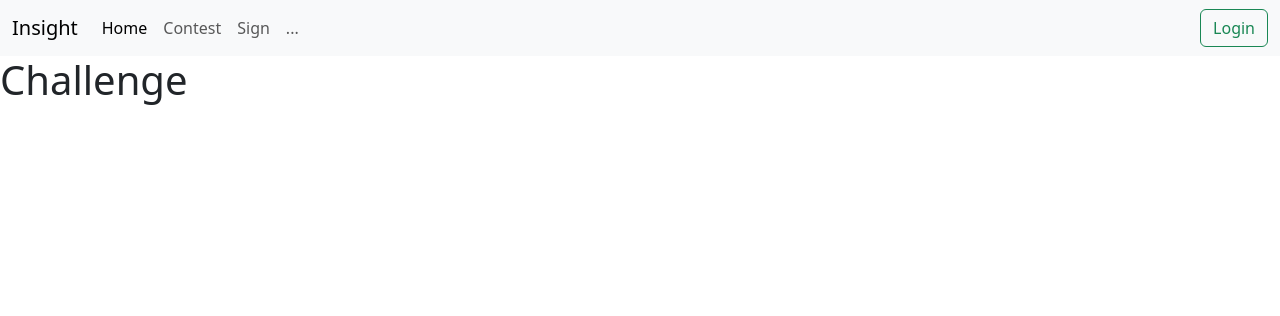
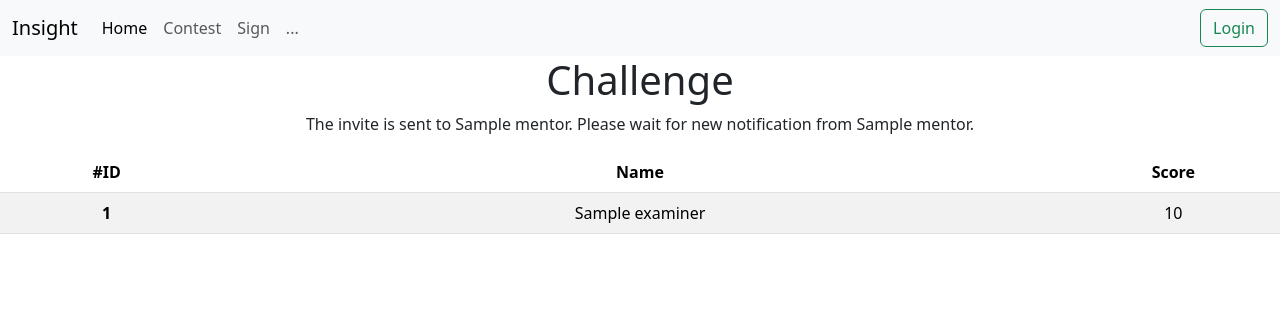
Before and after one commit to phanquocky/Insight, a Flask app: template templates/challenge.html in a window 1280 px wide. Shown: the top 316 px of the page. Run offline with Flask 2, Linux system fonts and the light colour scheme; the template is opened without the code that fills it: most values are stand-ins (such as "Sample title", 1, 10 or a date in 2020); parts of the project's set-up code (start-up, migrations or seed data) failed here and were passed over.

Commit message:
Find examiners

```diff
--- a/app.py
+++ b/app.py
@@ -4,6 +4,10 @@ from mongodb import createUser
 from datetime import datetime
 from mongodb import query_users_by_name
 from mongodb import query_users_by_score
+from mongodb import find_examiner_above
+from mongodb import find_room_with_mentor_and_challenger
+from mongodb import createRoom
+from mongodb import update_room_with_examiners
 
 
 app = Flask(__name__)
@@ -42,10 +46,33 @@ def challenge():
     if request.method == 'POST':
         user = request.json
         print(user)
+        # update to mongodb
         return "OK"
     elif request.method == 'GET':
-        return render_template('challenge.html')
+        challenger_name = request.args.get('challenger')
+        mentor_name = request.args.get('mentor')
+        mentor = query_users_by_name(mentor_name)
+        score = mentor[0]['score']
 
+        # room = find_room_with_mentor_and_challenger(mentor_name, challenger_name)
+
+        # if(room == None):
+        #     createRoom(mentor_publickey, challenger_publickey)
+
+        # examiners = room['examiners']
+        # if examiners.is_empty():
+        #     find_examiner_above(int(score) if score else 0)
+
+        # # Update examiners to mongodb
+        # update_room_with_examiners(room['id'], examiners)
+
+        examiners = find_examiner_above(int(score) if score else 0)
+        if not examiners:
+            examiners.append(mentor[0])
+
+        return render_template('challenge.html',
+                                mentor = mentor[0],
+                                examiners = examiners)
 
 if __name__ == '__main__':
     app.run()
--- a/templates/challenge.html
+++ b/templates/challenge.html
@@ -1,5 +1,44 @@
 {% extends 'base.html' %}
 {% block content %}
-<h1>Challenge</h1>
+<h1 class="text-center">Challenge</h1>
 
+<p class="text-center">The invite is sent to {{mentor.name}}.
+  Please wait for new notification from {{mentor.name}}.
+</p>
+
+{% if examiners %}
+    <table class="table table-striped mt-3 text-center">
+      <thead>
+        <tr>
+          <th scope="col">#ID</th>
+          <th scope="col">Name</th>
+          <th scope="col">Score</th>
+          <!-- <th scope="col">Public Key</th> -->
+          <!-- <th scope="col">Action</th> -->
+        </tr>
+      </thead>
+
+      <tbody class="overflow-auto">
+        {% for examiner in examiners %}
+        <tr>
+            <th scope="row" class="col-1">{{ loop.index }}</th>
+            <td class="col-4">{{ examiner.name }}</td>
+            <td class="col-1">{{ examiner.score }}</td>
+            <!-- <td class="5 overflow-auto">{{ examiner.public_key }}</td> -->
+            <!-- <td class="col-2">
+              <div class="btn-group" role="group" aria-label="inline-btn">
+                <button style="min-width: 5rem;" type="button" class="btn btn-outline-success"
+                 onclick="confirmChallenge({{examiner}})">
+                  Challenge
+                </button>
+              </div>
+            </td>   -->
+          </tr>
+          {% endfor %}
+      </tbody>
+    </table>
+
+  {% else %}
+    <h2 class="text-center mt-3">No examiner found</h2>
+  {% endif %}
 {% endblock %}
```
Also changed, not shown: mongodb.py (+25 -5 lines), templates/contest.html (+5 -6 lines).
